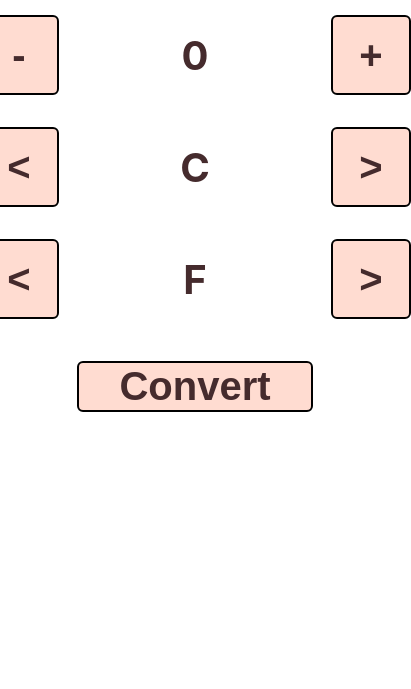
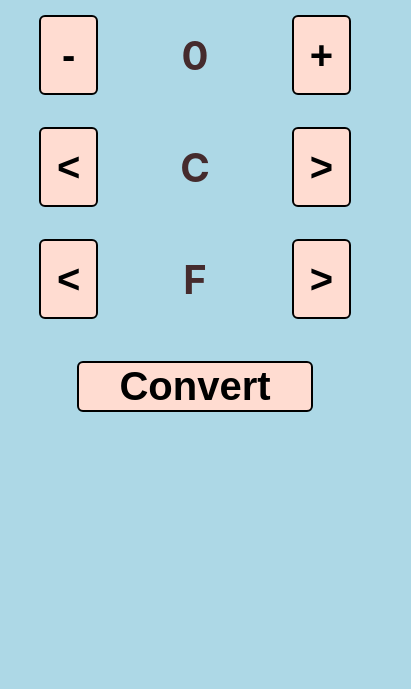
Before and after one commit to Brainstormed/tempConverter, a plain HTML site: page index.html in a window 390 px wide. Shown: the part 155-844 px from the top of the page, 411 px wide, since content can reach past the window. Drawn offline with Linux system fonts and the light colour scheme.

Commit message:
Added responsiveness

```diff
--- a/style.css
+++ b/style.css
@@ -1,4 +1,6 @@
 body {
+  background-color: lightblue;
+  color: hsl(355, 23%, 22%);
   padding-top: 3em;
   display: flex;
   flex-direction: column;
@@ -16,7 +18,6 @@ h1 {
   padding-left: 0.5em;
   padding-right: 0.5em;
   margin-top: -0.8em;
-  color: hsl(355, 23%, 22%);
 }
 
 #num,
@@ -44,7 +45,6 @@ h1 {
   border: 2px hsl(0, 0%, 0%) solid;
   border-radius: 6px;
   background-color: hsl(14, 100%, 91%);
-  color: hsl(355, 23%, 22%);
   cursor: pointer;
   transition: all 100ms ease;
   /* padding-top: 0.8em;
@@ -69,6 +69,7 @@ h1 {
   position: relative;
   top: -0.6em;
   width: 6em;
+  max-width: 90vw;
   text-align: center;
   color: hsl(355, 23%, 22%);
 }
@@ -86,5 +87,12 @@ h1 {
   font-size: 2.5em;
   padding-top: 20pt;
   font-weight: bolder;
-  color: hsl(355, 23%, 22%);
 }
+
+@media only screen and (max-width: 600px) {
+  #num,
+  #from-unit,
+  #to-unit {
+    max-width: 80%;
+  }
+}
```
